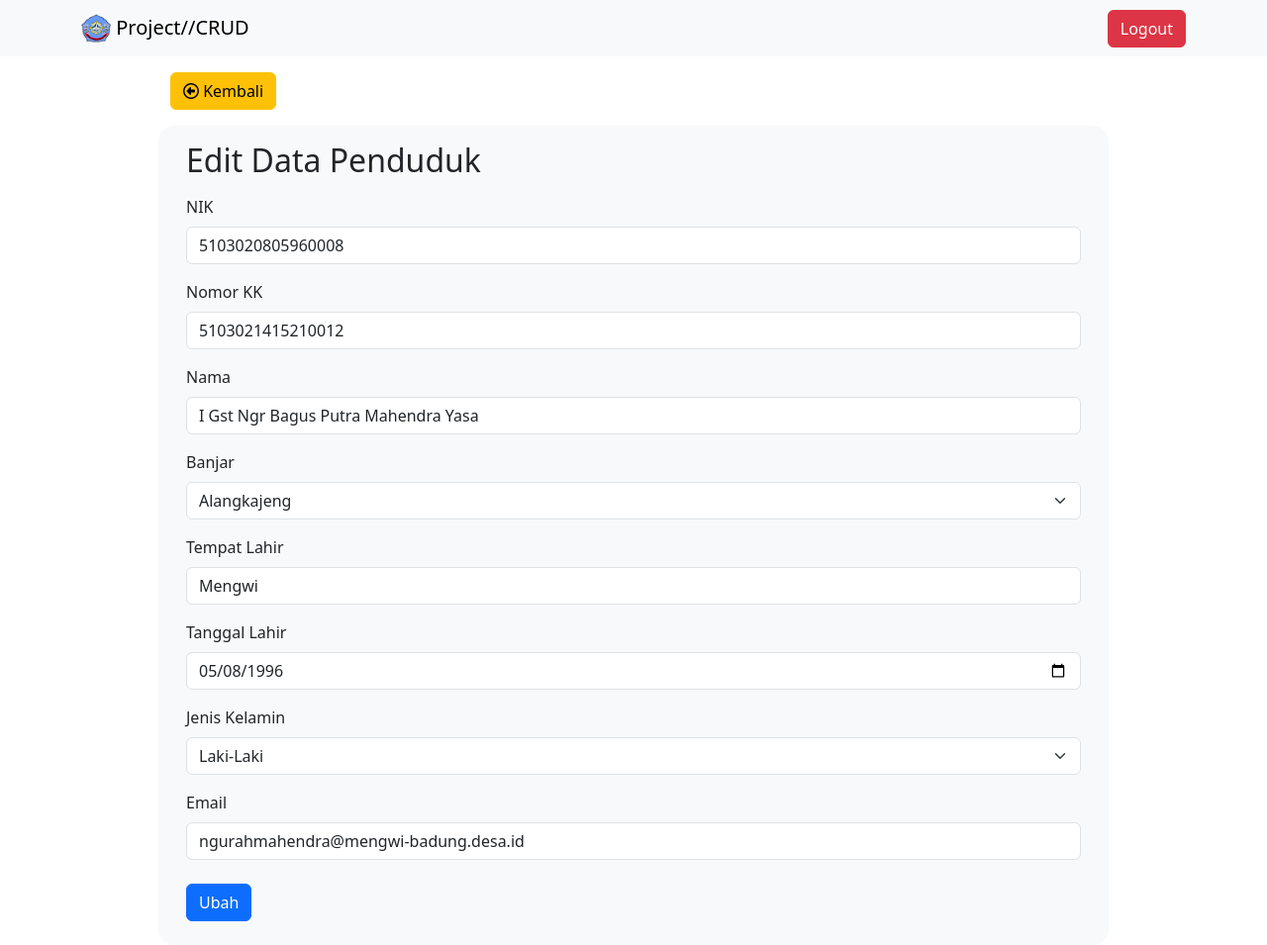
After one commit to bagusmahendra85/php_projects, a PHP site: page /update.php?id=1 in a window 1280 px wide. The commit adds this page. Shown: the whole page at 99% size. Run offline with PHP 8.4, Linux system fonts and the light colour scheme; data comes from the database, SQL or seed files in the repository; some libraries are stand-ins or nearby versions.

Commit message:
feat: add edit data feature

```diff
--- a/crud_operation/include/function.php
+++ b/crud_operation/include/function.php
@@ -53,7 +53,6 @@ function drop($id) {
 // delete data end
 
 // search function
-
 function search($keyword, $category) {
   $query = "
   SELECT
@@ -79,8 +78,41 @@ function search($keyword, $category) {
 
   return query($query);
 }
+// search function end
 
-// search function end
+//update data
+
+function update($data) {
+  global $conn;
+
+  $id = $data["id"];
+  $nik = htmlspecialchars($data["nik"]);
+  $nomor_kk = htmlspecialchars($data["nomor_kk"]);
+  $nama = htmlspecialchars($data["nama"]);
+  $banjar = htmlspecialchars($data["banjar"]);
+  $tempat_lahir = htmlspecialchars($data["tempat_lahir"]);
+  $tgl_lahir = htmlspecialchars($data["tgl_lahir"]);
+  $jenis_kelamin = htmlspecialchars($data["jenis_kelamin"]);
+  $email = htmlspecialchars($data["email"]);
+
+  $tgl_lahir = date('Y-m-d', strtotime($tgl_lahir));
+
+  $query = "UPDATE crud_data_penduduk SET
+            nik = '$nik',
+            nomor_kk = '$nomor_kk',
+            nama = '$nama',
+            banjar = $banjar,
+            tempat_lahir = '$tempat_lahir',
+            tgl_lahir = '$tgl_lahir',
+            jenis_kelamin = $jenis_kelamin,
+            email = '$email' WHERE id = $id;";
+
+  mysqli_query($conn, $query);
+
+  return mysqli_affected_rows($conn);
+
+}
+//update data end
 
 
 
--- a/crud_operation/public/index.php
+++ b/crud_operation/public/index.php
@@ -9,7 +9,7 @@ $ref_banjar = query('SELECT * FROM ref_banjar');
 $ref_gender = query('SELECT * FROM ref_gender');
 
 // main db query
-$citizen_db = query('
+$citizen_db = query("
     SELECT
         cp.id,
         cp.nik,
@@ -28,7 +28,7 @@ $citizen_db = query('
     JOIN
         ref_gender AS rg ON cp.jenis_kelamin = rg.id
     ORDER BY id;
-    ');
+    ");
 
 // logic
 
@@ -138,7 +138,7 @@ if ( isset($_POST["search"]) ) {
               <td><img src="" alt=""></td>
               <!-- Actions Field -->
               <td>
-                <a href="#"><button class="btn btn-outline-primary btn-sm"><i class="fa-solid fa-pen-to-square"></i></button></a>
+                <a href="update.php?id=<?= $citizen["id"]; ?>"><button class="btn btn-outline-primary btn-sm"><i class="fa-solid fa-pen-to-square"></i></button></a>
                 <a href="drop.php?id=<?= $citizen["id"]; ?>" ><button class="btn btn-outline-danger btn-sm" onclick="return confirm('Konfirmasi Hapus Data')"><i class="fa-solid fa-trash"></i></button></a>
               </td>
               <!-- NIK Field -->
--- /dev/null
+++ b/crud_operation/public/update.php
@@ -0,0 +1,160 @@
+<?php
+
+require "../include/function.php";
+
+// logout redirect
+if ( isset($_POST["logout"]) ) {
+  header('Location: login.php');
+}
+
+// back redirect
+if ( isset($_POST["home"]) ) {
+  header('Location: index.php');
+}
+
+// data ref query
+$ref_banjar = query('SELECT * FROM ref_banjar');
+$ref_gender = query('SELECT * FROM ref_gender');
+
+// citizen db query
+$crud_db = query('SELECT * FROM crud_data_penduduk');
+
+// insert data logic
+// get id
+$id = $_GET["id"];
+
+//query
+
+$data = query("SELECT * FROM crud_data_penduduk WHERE id = $id")[0];
+
+if (isset($_POST["update"])) {
+  if (update($_POST) > 0) {
+      echo "
+      <script>
+        alert('Data Berhasil Diedit!');
+        document.location.href = 'index.php';
+      </script>
+      ";
+  } else {
+      echo "
+      <script>
+        alert('Data Gagal Diedit');
+        document.location.href = 'index.php';
+      </script>
+      ";
+  }
+}
+
+?>
+
+<!doctype html>
+<html lang="en">
+  <head>
+    <meta charset="utf-8">
+    <meta name="viewport" content="width=device-width, initial-scale=1">
+    <title>Add New Data</title>
+     <!-- Boostrap -->
+    <link href="https://cdn.jsdelivr.net/npm/bootstrap@5.3.2/dist/css/bootstrap.min.css" rel="stylesheet" integrity="sha384-T3c6CoIi6uLrA9TneNEoa7RxnatzjcDSCmG1MXxSR1GAsXEV/Dwwykc2MPK8M2HN" crossorigin="anonymous">
+    <!-- Fontawesome Icon -->
+    <script src="https://kit.fontawesome.com/9ed35d004b.js" crossorigin="anonymous"></script>
+    <style>
+      main {
+        max-width: 60rem;
+        background: #F8F9FA;
+        border-radius: 1em;
+        margin: 0 auto;
+      }
+
+      .content-nav {
+        max-width: 60rem;
+      }
+    </style>
+  </head>
+  <body>
+    <!-- Navbar -->
+    <nav class="navbar bg-body-tertiary mb-3">
+      <div class="container d-flex align-items-center justify-content-between">
+        <a class="navbar-brand" href="index.php">
+          <img src="../assets/pic/logo-desa-mengwi-sm-300px.png" alt="Logo" width="30" class="d-inline-block align-text-top"> Project//CRUD
+        </a>
+        <form action="" method="post">
+          <button type="submit" class="btn btn-danger" name="logout">Logout</button>
+        </form>
+      </div>
+    </nav>
+    <!-- Navbar End -->
+    <!-- Conten Navigation -->
+    <div class="container content-nav mb-3">
+      <form action="" method="post">
+        <button type="submit" class="btn btn-warning" name="home"><i class="fa-regular fa-circle-left"></i> Kembali</button>
+      </form>
+    </div>
+    <!-- Conten Navigation end -->
+    <!-- Content -->
+    <main class="p-3">
+      <div class="container">
+        <h2 class="mb-3">Edit Data Penduduk</h2>
+        <form action="" method="post" class="mb-2" id="add_citizen">
+          <input type="hidden" name="id" value="<?= $data["id"]; ?>" >
+          <!-- NIK -->
+          <div class="mb-3">
+            <label for="nik" class="form-label">NIK</label>
+            <input type="text" class="form-control" id="nik" name="nik" autocomplete="off" value="<?= $data["nik"]; ?>" >
+          </div>
+          <!-- Nomor KK -->
+          <div class="mb-3">
+            <label for="nomor_kk" class="form-label">Nomor KK</label>
+            <input type="text" class="form-control" id="nomor_kk" name="nomor_kk" autocomplete="off" value="<?= $data["nomor_kk"]; ?>">
+          </div>
+          <!-- Nama -->
+          <div class="mb-3">
+            <label for="nama" class="form-label">Nama</label>
+            <input type="text" class="form-control" id="nama" name="nama" autocomplete="off" value="<?= $data["nama"]; ?>">
+          </div>
+          <!-- Banjar -->
+          <div class="mb-3">
+            <label for="banjar" class="form-label">Banjar</label>
+            <select class="form-select" name="banjar" id="banjar" form="add_citizen">
+              <option selected>- Pilih Banjar -</option>
+              <?php foreach ($ref_banjar as $banjar) : ?>
+              <option value="<?= $banjar['id'] ?>" <?= $data["banjar"] == $banjar['id'] ? "selected" : ""; ?> name="banjar"><?= $banjar["nama_banjar"] ?></option>
+              <?php endforeach ?>
+            </select>
+          </div>
+          <!-- Tempat Lahir -->
+          <div class="mb-3">
+            <label for="tempat_lahir" class="form-label">Tempat Lahir</label>
+            <input type="text" class="form-control" id="tempat_lahir" name="tempat_lahir" autocomplete="off" value="<?= $data["tempat_lahir"]; ?>">
+          </div>
+          <!-- Tanggal Lahir -->
+          <div class="mb-3">
+            <label for="tgl_lahir" class="form-label">Tanggal Lahir</label>
+            <input type="date" class="form-control" id="tgl_lahir" name="tgl_lahir" value="<?= $data["tgl_lahir"]; ?>">
+          </div>
+          <!-- Jenis Kelamin -->
+          <div class="mb-3">
+            <label for="jenis_kelamin" class="form-label" form="add_citizen">Jenis Kelamin</label>
+            <select class="form-select" name="jenis_kelamin" id="jenis_kelamin">
+              <option selected>- Pilih Jenis Kelamin -</option>
+              <?php foreach ($ref_gender as $gender) : ?>
+              <option value="<?= $gender["id"] ?>" <?= $data["jenis_kelamin"] == $gender["id"] ? "selected" : "" ; ?> name="jenis_kelamin"><?= $gender["jenis_kelamin"] ?></option>
+              <?php endforeach ?>
+            </select>
+          </div>
+          <!-- Email -->
+          <div class="mb-4">
+            <label for="email" class="form-label">Email</label>
+            <input type="email" class="form-control" id="email" name="email" placeholder="name@example.com" autocomplete="off" value="<?= $data["email"]; ?>">
+          </div>
+          <!-- submit button -->
+          <button type="submit" class="btn btn-primary" name="update">Ubah</button>
+        </form>
+      </div>
+    </main>
+    <!-- Content end -->
+
+    <!-- Boostrap -->
+    <script src="https://cdn.jsdelivr.net/npm/bootstrap@5.3.2/dist/js/bootstrap.bundle.min.js" integrity="sha384-C6RzsynM9kWDrMNeT87bh95OGNyZPhcTNXj1NW7RuBCsyN/o0jlpcV8Qyq46cDfL" crossorigin="anonymous"></script>
+
+  </body>
+</html>
```
